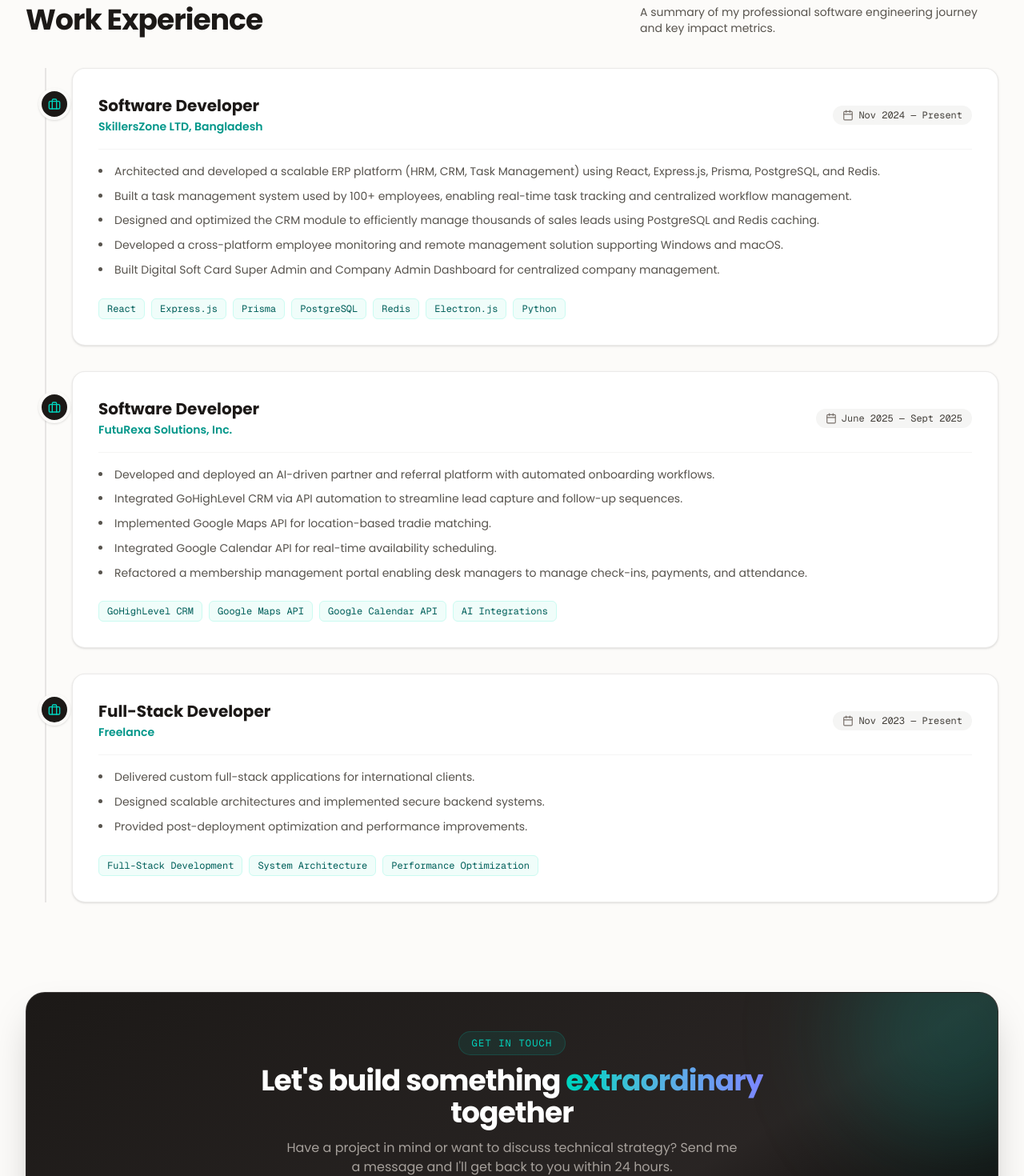
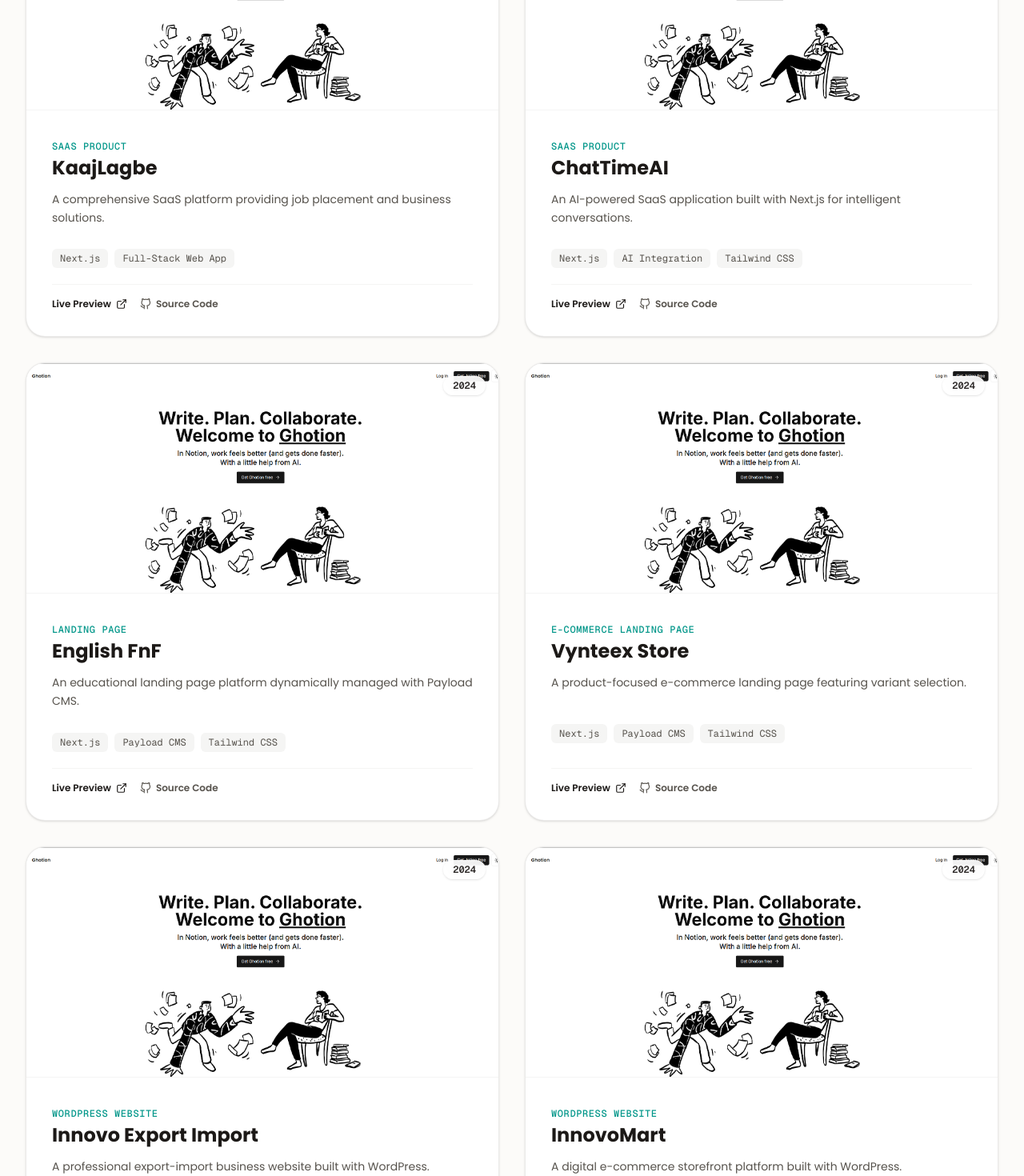
Before and after one commit to MrAbidAkash/my-portfolio, a Next.js app: page / in a window 1280 px wide. Shown: the part 4180-5650 px from the top of the page at 80% size. Built offline with nearby package versions, Linux system fonts and the light colour scheme.

Commit message:
feat: add project archive page and centralized project data component

```diff
--- a/src/app/projects/page.tsx
+++ b/src/app/projects/page.tsx
@@ -6,7 +6,16 @@
 import { FiExternalLink, FiGithub, FiSearch } from "react-icons/fi";
 import { projectsData } from "@/components/Works";
 
-const categories = ["All", "Full-Stack Web App", "Real-Time System", "SaaS Product", "Web Application"];
+const categories = [
+  "All",
+  "Full-Stack Web App",
+  "SaaS Product",
+  "Web Application",
+  "WordPress Website",
+  "E-Commerce",
+  "Landing Page",
+  "Desktop & Web System"
+];
 
 export default function ProjectsPage() {
   const [selectedCategory, setSelectedCategory] = useState("All");
--- a/src/components/Works.tsx
+++ b/src/components/Works.tsx
@@ -75,6 +75,94 @@
     description:
       "A directory platform for tradies with GoHighLevel CRM integration, AI-powered validation, and Google Maps integration.",
     year: "2025",
+    demoUrl: "#",
+    githubUrl: "#",
+  },
+  {
+    id: "kaajlagbe",
+    title: "KaajLagbe",
+    category: "SaaS Product",
+    tags: ["Next.js", "Full-Stack Web App"],
+    img: "/ghotion.png",
+    description: "A comprehensive SaaS platform providing job placement and business solutions.",
+    year: "2024",
+    demoUrl: "https://kaajlagbe.com",
+    githubUrl: "#",
+  },
+  {
+    id: "chattimeai",
+    title: "ChatTimeAI",
+    category: "SaaS Product",
+    tags: ["Next.js", "AI Integration", "Tailwind CSS"],
+    img: "/ghotion.png",
+    description: "An AI-powered SaaS application built with Next.js for intelligent conversations.",
+    year: "2024",
+    demoUrl: "https://chattimeai.com",
+    githubUrl: "#",
+  },
+  {
+    id: "englishfnf",
+    title: "English FnF",
+    category: "Landing Page",
+    tags: ["Next.js", "Payload CMS", "Tailwind CSS"],
+    img: "/ghotion.png",
+    description: "An educational landing page platform dynamically managed with Payload CMS.",
+    year: "2024",
+    demoUrl: "https://englishfnf.vercel.app/",
+    githubUrl: "#",
+  },
+  {
+    id: "vynteex-store",
+    title: "Vynteex Store",
+    category: "E-Commerce Landing Page",
+    tags: ["Next.js", "Payload CMS", "Tailwind CSS"],
+    img: "/ghotion.png",
+    description: "A product-focused e-commerce landing page featuring variant selection.",
+    year: "2024",
+    demoUrl: "https://vynteex.xyz",
+    githubUrl: "#",
+  },
+  {
+    id: "innovoexportimport",
+    title: "Innovo Export Import",
+    category: "WordPress Website",
+    tags: ["WordPress", "Corporate"],
+    img: "/ghotion.png",
+    description: "A professional export-import business website built with WordPress.",
+    year: "2024",
+    demoUrl: "https://innovoexportimport.com/",
+    githubUrl: "#",
+  },
+  {
+    id: "innovomart",
+    title: "InnovoMart",
+    category: "WordPress Website",
+    tags: ["WordPress", "E-Commerce"],
+    img: "/ghotion.png",
+    description: "A digital e-commerce storefront platform built with WordPress.",
+    year: "2024",
+    demoUrl: "https://innovomart.com/",
+    githubUrl: "#",
+  },
+  {
+    id: "matinhajiksa",
+    title: "Matin Haji KSA",
+    category: "WordPress Website",
+    tags: ["WordPress", "Corporate"],
+    img: "/ghotion.png",
+    description: "A corporate website for Matin Haji Company Ltd. in Saudi Arabia.",
+    year: "2023",
+    demoUrl: "https://matinhajiksa.com/",
+    githubUrl: "#",
+  },
+  {
+    id: "rico-bd",
+    title: "Rico BD",
+    category: "WordPress Website",
+    tags: ["WordPress", "Business"],
+    img: "/ghotion.png",
+    description: "A local business directory and corporate website built with WordPress.",
+    year: "2023",
     demoUrl: "#",
     githubUrl: "#",
   },
```
